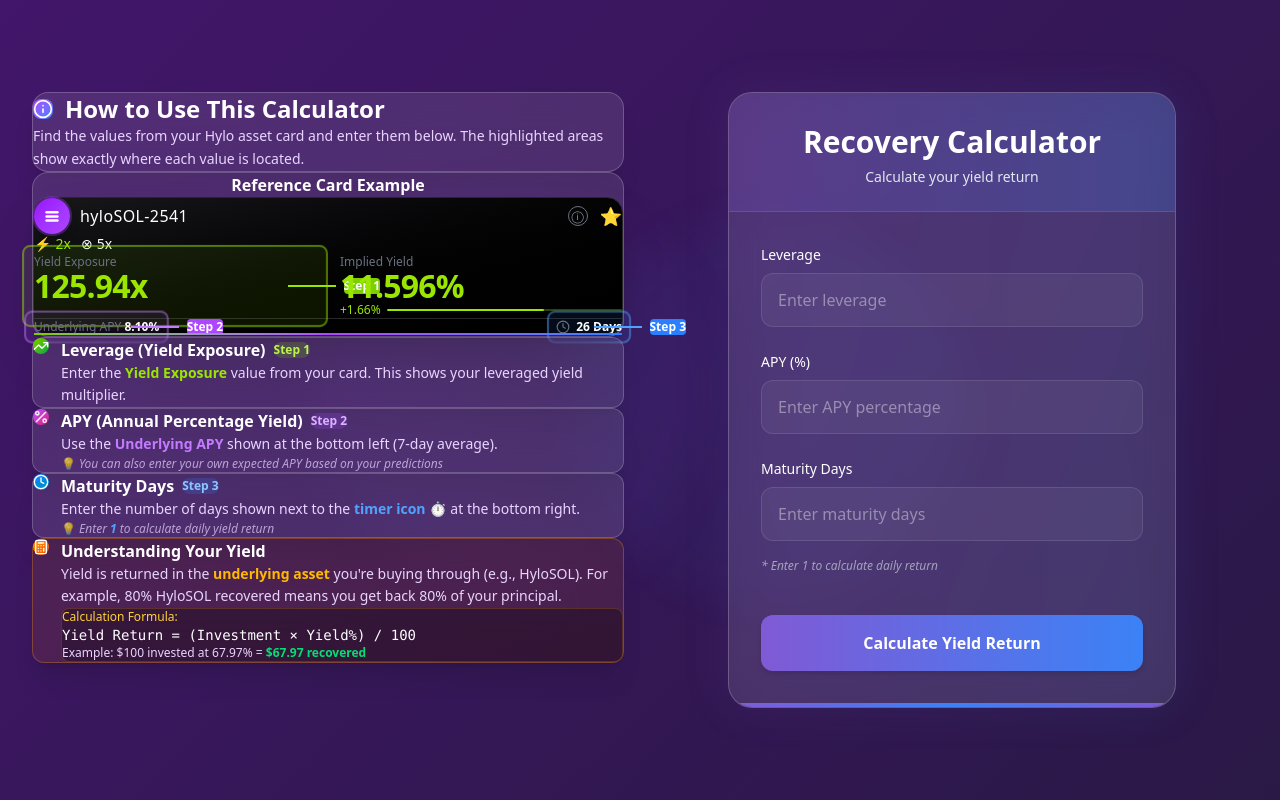
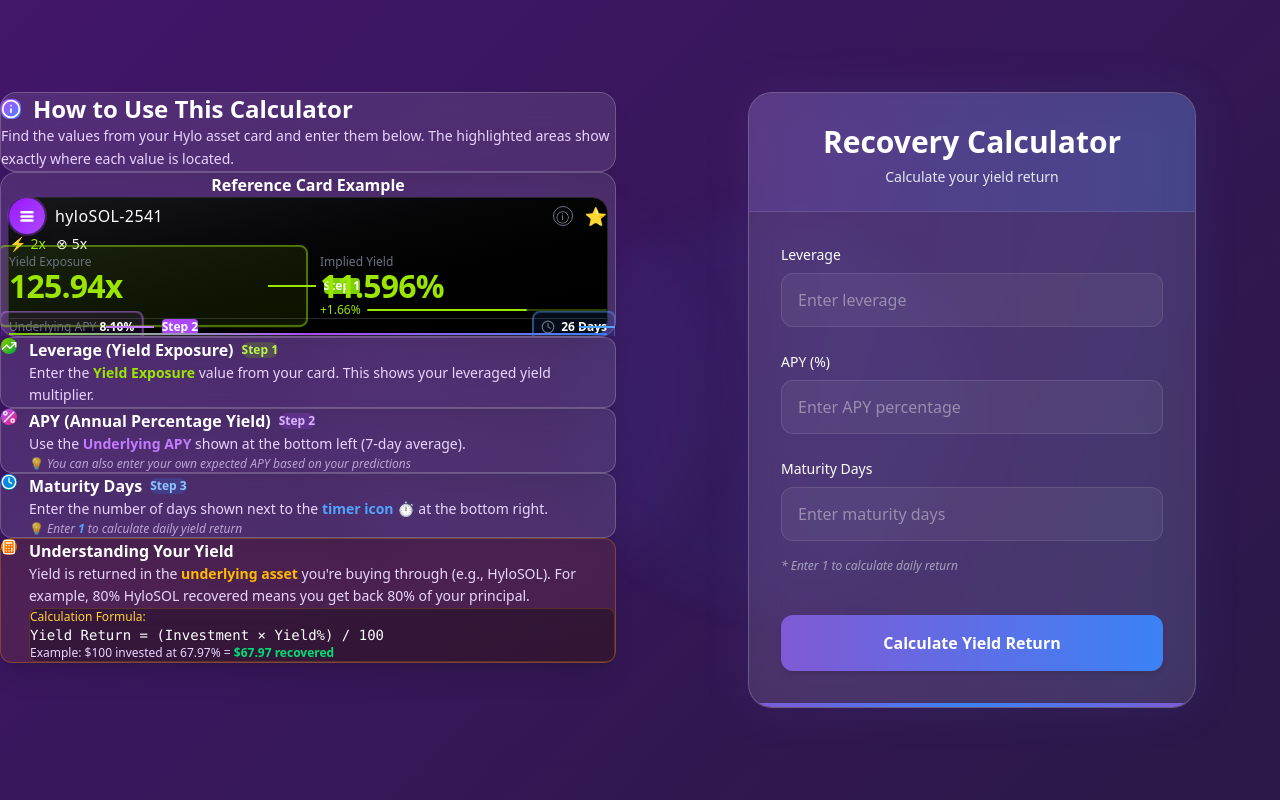
Before and after one commit to TejSingh24/Hylo, a React (Vite) app: page / in a window 1280 px wide. Built offline with nearby package versions, Linux system fonts and the light colour scheme.

Commit message:
Instruction heading aligned

```diff
--- a/src/App.css
+++ b/src/App.css
@@ -16,11 +16,12 @@
   display: flex;
   align-items: center;
   justify-content: center;
-  padding: 2rem;
+  padding: 2rem 0;
   position: fixed;
   top: 0;
   left: 0;
-  overflow: hidden;
+  overflow-x: hidden;
+  overflow-y: auto;
 }
 
 .bg-gradient {
--- a/src/App.tsx
+++ b/src/App.tsx
@@ -42,9 +42,9 @@
         <div className="bg-circle-1"></div>
         <div className="bg-circle-2"></div>
       </div>
-      <div className="relative w-full max-w-7xl">
-        <div className="grid lg:grid-cols-2 gap-8 items-start">
-          <div className="space-y-6">
+      <div className="relative w-full max-w-7xl mx-auto px-4">
+        <div className="grid lg:grid-cols-2 gap-12 items-start">
+          <div className="space-y-8 max-w-2xl">
             {/* Header Card */}
             <div className="bg-white/10 backdrop-blur-xl rounded-2xl p-6 border border-white/20 shadow-xl">
               <div className="flex items-center gap-3 mb-3">
@@ -63,8 +63,8 @@
               <h3 className="text-white font-semibold mb-4 text-center">Reference Card Example</h3>
 
               {/* Card Screenshot Container */}
-              <div className="flex justify-center">
-                <div className="relative bg-gradient-to-br from-zinc-900 to-black rounded-2xl p-5 border border-zinc-800 shadow-2xl w-[600px]">
+              <div className="flex justify-center overflow-x-auto py-4">
+                <div className="relative bg-gradient-to-br from-zinc-900 to-black rounded-2xl p-5 border border-zinc-800 shadow-2xl w-full max-w-[600px] min-w-[320px]">
                   {/* Recreated Card */}
                   <div className="space-y-3">
                     {/* Card Header */}
@@ -109,9 +109,9 @@
                           <p className="text-lime-400 text-[32px] font-bold leading-none tracking-tight">125.94x</p>
                         </div>
                         {/* Annotation Arrow */}
-                        <div className="absolute -right-16 top-1/2 -translate-y-1/2 hidden xl:block">
+                        <div className="absolute -right-4 lg:-right-16 top-1/2 -translate-y-1/2 hidden lg:block">
                           <div className="flex items-center gap-2">
-                            <div className="w-12 h-0.5 bg-lime-400"></div>
+                            <div className="w-8 lg:w-12 h-0.5 bg-lime-400"></div>
                             <div className="bg-lime-500 text-white text-xs px-2 py-1 rounded whitespace-nowrap font-semibold">
                               Step 1
                             </div>
@@ -143,9 +143,9 @@
                           </p>
                         </div>
                         {/* Annotation Arrow */}
-                        <div className="absolute -right-16 top-1/2 -translate-y-1/2 hidden xl:block">
+                        <div className="absolute -right-4 lg:-right-16 top-1/2 -translate-y-1/2 hidden lg:block">
                           <div className="flex items-center gap-2">
-                            <div className="w-12 h-0.5 bg-purple-400"></div>
+                            <div className="w-8 lg:w-12 h-0.5 bg-purple-400"></div>
                             <div className="bg-purple-500 text-white text-xs px-2 py-1 rounded whitespace-nowrap font-semibold">
                               Step 2
                             </div>
@@ -166,9 +166,9 @@
                           </p>
                         </div>
                         {/* Annotation Arrow */}
-                        <div className="absolute -right-16 top-1/2 -translate-y-1/2 hidden xl:block">
+                        <div className="absolute -right-4 lg:-right-16 top-1/2 -translate-y-1/2 hidden lg:block">
                           <div className="flex items-center gap-2">
-                            <div className="w-12 h-0.5 bg-blue-400"></div>
+                            <div className="w-8 lg:w-12 h-0.5 bg-blue-400"></div>
                             <div className="bg-blue-500 text-white text-xs px-2 py-1 rounded whitespace-nowrap font-semibold">
                               Step 3
                             </div>
```
